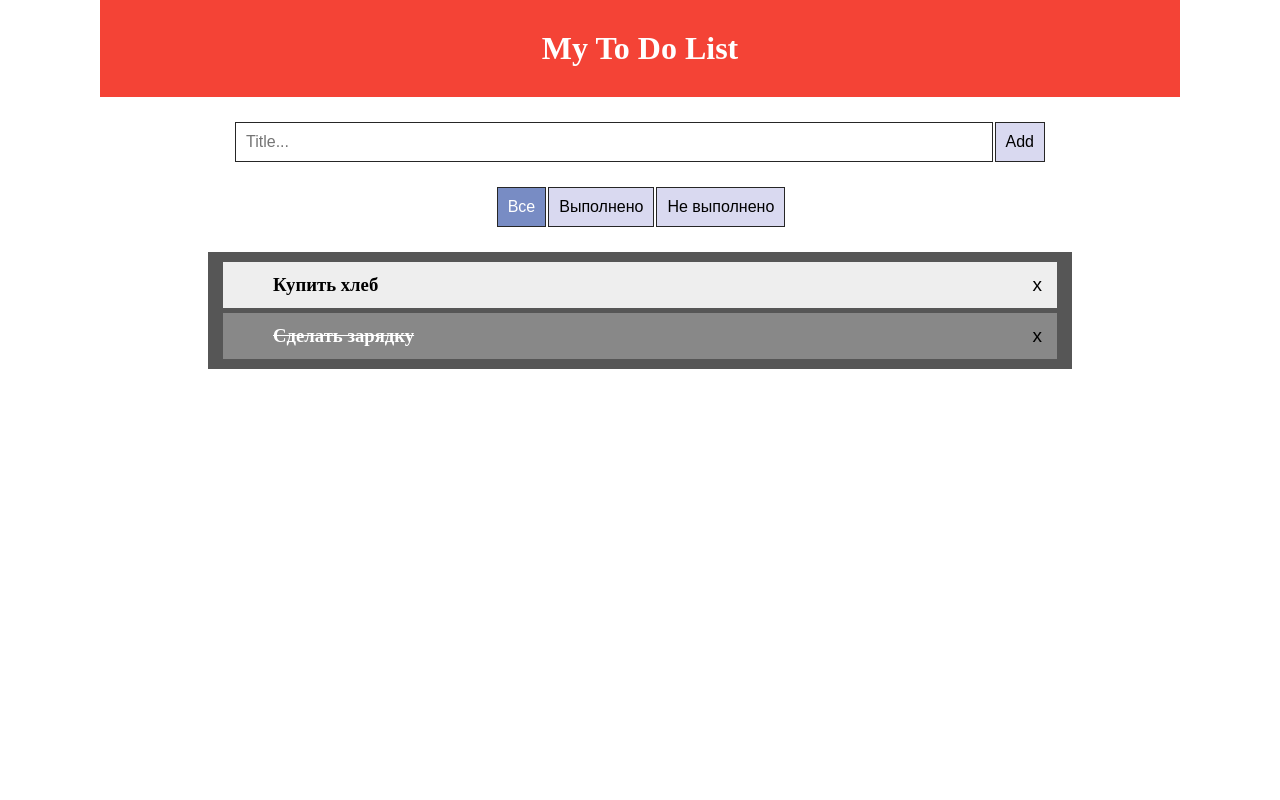
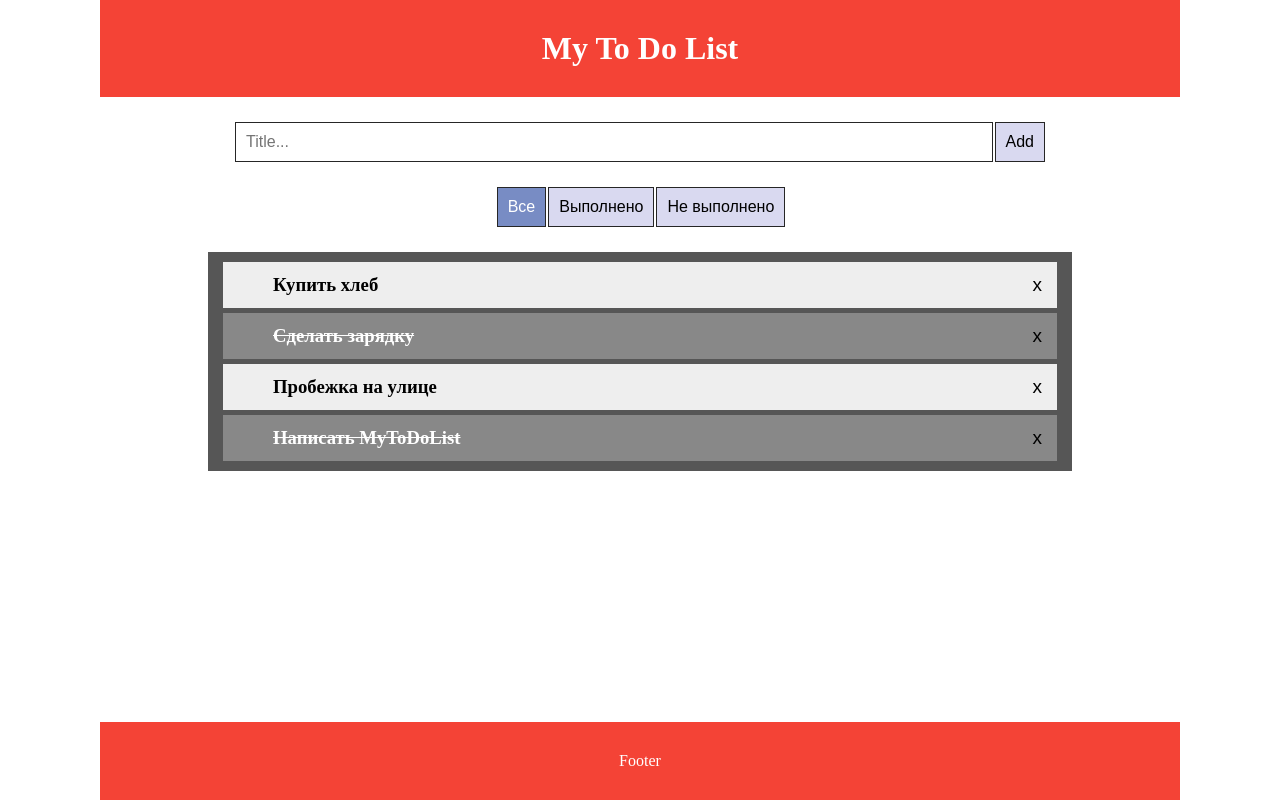
Before and after one commit to DimkaUsh/Todos, a React (Create React App) app: page / in a window 1280 px wide. Built offline with nearby package versions, Linux system fonts and the light colour scheme; data requests are answered from the project's data file.

Commit message:
feat: add Spinner for loading

```diff
--- a/package.json
+++ b/package.json
@@ -16,6 +16,8 @@
     "react-redux": "^8.0.2",
     "react-router-dom": "^6.3.0",
     "react-scripts": "5.0.1",
+    "sass": "^1.54.2",
+    "scss": "^0.2.4",
     "uuid": "^8.3.2",
     "web-vitals": "^2.1.4"
   },
--- a/src/App.jsx
+++ b/src/App.jsx
@@ -4,6 +4,7 @@ import Home from './layout/Home';
 import AppHeader from './layout/AppHeader';
 
 import './app.css';
+import Footer from './layout/Footer';
 
 function App() {
   return (
@@ -12,6 +13,7 @@ function App() {
       <Routes>
         <Route path = '/' element={<Home/>} />
       </Routes>
+      <Footer></Footer>
     </div>
   );
 }
--- a/src/app.css
+++ b/src/app.css
@@ -1,6 +1,15 @@
 .App {
+    display: flex;
     max-width: 1080px;
+    height: 100vh;
     margin: 0 auto;
+    flex-direction: column;
+    justify-content: space-between;
+}
+
+.home{
+    position: relative;
+    height: 100%;
 }
 
 .header {
@@ -102,3 +111,10 @@
 .fulfilled:hover {
     background: #888;
 }
+
+.footer {
+    padding: 30px 40px;
+    color: white;
+    text-align: center;
+    background-color: #f44336;
+}
--- a/src/components/TodosList.jsx
+++ b/src/components/TodosList.jsx
@@ -5,6 +5,7 @@ import axios from 'axios'
 import { todosFetched, todoChange } from '../redux/slices/todosSlice'
 
 import TodoListItem from './TodoListItem'
+import Spinner from './UI/spinner/Spinner'
 
 const TodosList = () => {
   const dispatch = useDispatch();
@@ -20,7 +21,7 @@ useEffect(() => {
 }, [])
 
 if (fetchedStatus === 'loading') {
- return 'Загрузка...'
+ return <Spinner />
 } else if (fetchedStatus === 'error') {
   return 'Произошла ошибка попробуйте позже :('
 } else {
--- /dev/null
+++ b/src/components/UI/spinner/Spinner.jsx
@@ -0,0 +1,15 @@
+import './spinner.scss'
+
+const Spinner = () => {
+  return (
+    <div className="spinner">
+      <div className="loading">
+        <div className="arc"></div>
+        <div className="arc"></div>
+        <div className="arc"></div>
+      </div>
+    </div>
+  )
+}
+
+export default Spinner
--- /dev/null
+++ b/src/components/UI/spinner/spinner.scss
@@ -0,0 +1,74 @@
+.spinner{
+  display: flex;
+  position: relative;
+  margin-top: 25px;
+  justify-content: center;
+  align-items: center;
+}
+
+.loading {
+    position: relative;
+    width: 4rem;
+    height: 4rem;
+    transform-style: preserve-3d;
+    perspective: 800px;
+
+    .arc {
+      position: absolute;
+      content: "";
+      top: 0;
+      left: 0;
+      width: 100%;
+      height: 100%;
+      border-radius: 50%;
+      border-bottom: 3px solid #788cc4;
+
+      @for $i from 1 through 3 {
+        &:nth-child(#{$i}) {
+          animation: rotate#{$i} 1.15s linear infinite;
+        }
+      }
+
+      &:nth-child(1) {
+        animation-delay: -0.8s;
+      }
+
+      &:nth-child(2) {
+        animation-delay: -0.4s;
+      }
+
+      &:nth-child(3) {
+        animation-delay: 0s;
+      }
+    }
+  }
+
+  @keyframes rotate1 {
+    from {
+      transform: rotateX(35deg) rotateY(-45deg) rotateZ(0);
+    }
+
+    to {
+      transform: rotateX(35deg) rotateY(-45deg) rotateZ(1turn);
+    }
+  }
+
+  @keyframes rotate2 {
+    from {
+      transform: rotateX(50deg) rotateY(10deg) rotateZ(0);
+    }
+
+    to {
+      transform: rotateX(50deg) rotateY(10deg) rotateZ(1turn);
+    }
+  }
+
+  @keyframes rotate3 {
+    from {
+      transform: rotateX(35deg) rotateY(55deg) rotateZ(0);
+    }
+
+    to {
+      transform: rotateX(35deg) rotateY(55deg) rotateZ(1turn);
+    }
+  }
--- /dev/null
+++ b/src/layout/Footer.jsx
@@ -0,0 +1,9 @@
+import React from 'react'
+
+const Footer = () => {
+  return (
+    <footer className='footer'>Footer</footer>
+  )
+}
+
+export default Footer
--- a/src/layout/Home.jsx
+++ b/src/layout/Home.jsx
@@ -5,7 +5,7 @@ import Filters from '../components/Filters';
 
 const Home = () => {
   return (
-    <main>
+    <main className='home'>
       <AddForm></AddForm>
       <Filters></Filters>
       <TodosList></TodosList>
--- a/todo.json
+++ b/todo.json
@@ -8,6 +8,16 @@
     {
       "id": 2,
       "title": "Сделать зарядку",
+      "fulfilled": true
+    },
+    {
+      "id": "08ca29da-60e3-4b38-beab-0a94080ba782",
+      "title": "Пробежка на улице",
+      "fulfilled": false
+    },
+    {
+      "id": "7fed8fca-db4b-43fd-8238-71d386a31fa4",
+      "title": "Написать MyToDoList",
       "fulfilled": true
     }
   ],
```
Also changed, not shown: 1 other file (tests, documents, lock files or other folders).
